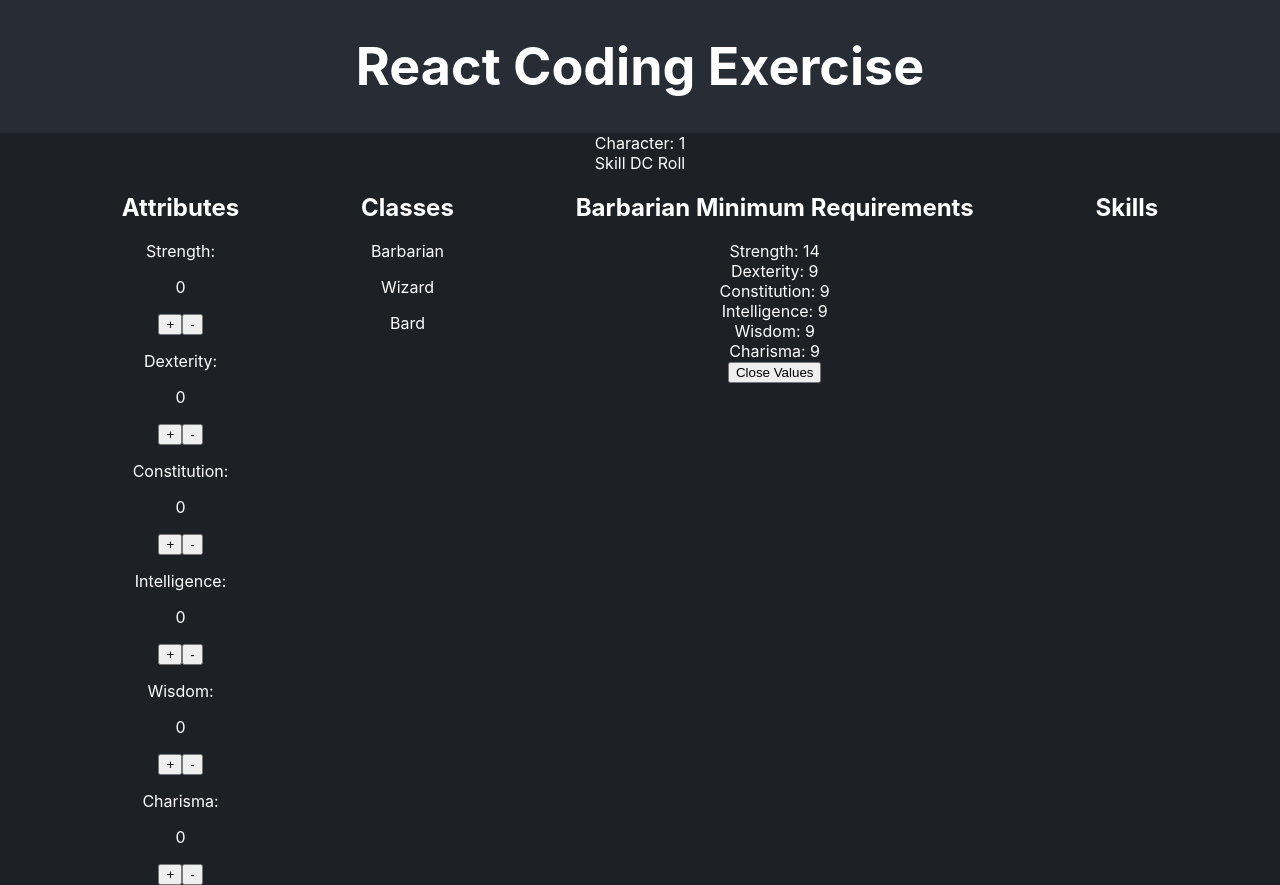
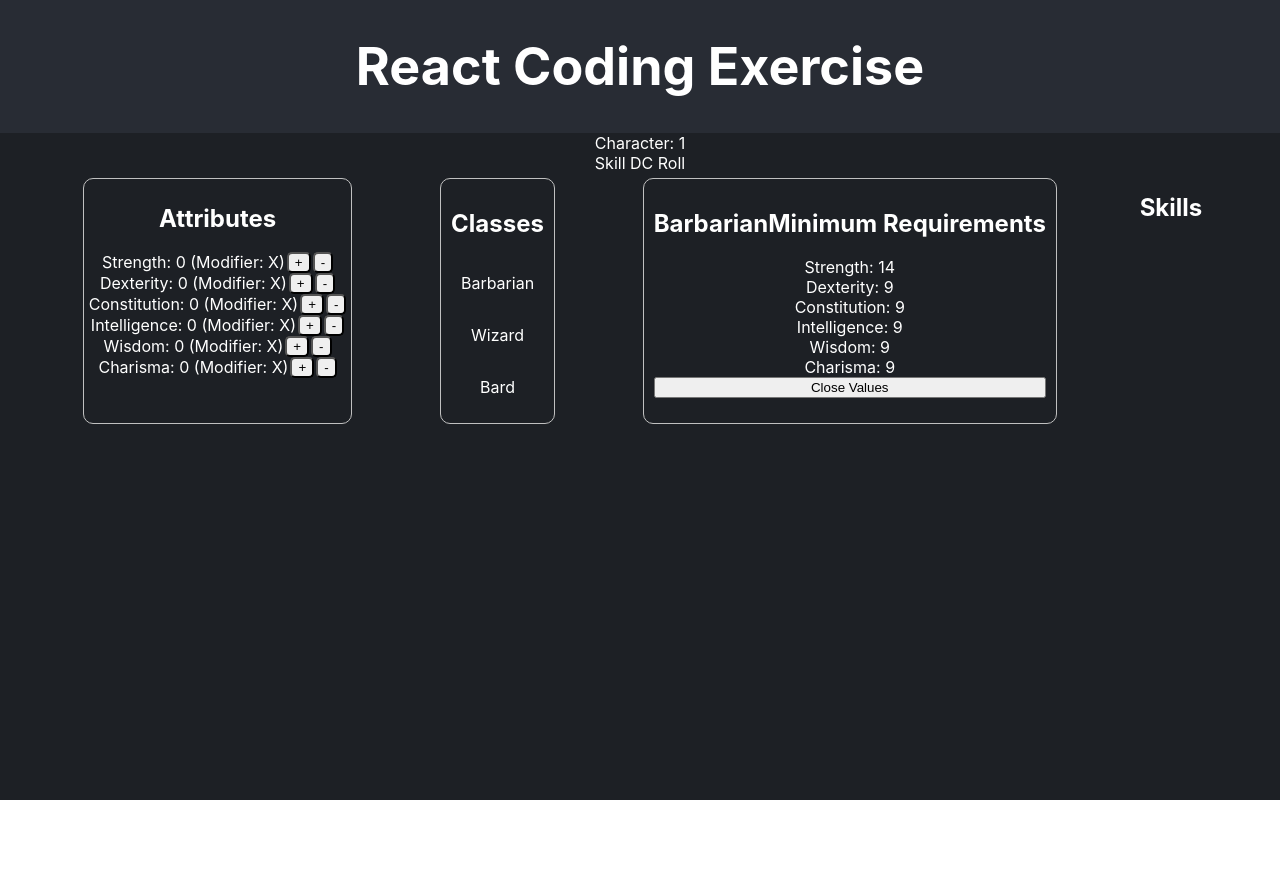
Before and after one commit to gowthami-sukhavasi/recruiting-webapp-character, a React (Create React App) app: page / in a window 1280 px wide. Both pictures are taken after a click on the element "Barbarian". After the commit the page ends 800 px from the top, so only its background shows below. Built offline with nearby package versions, Linux system fonts and the light colour scheme.

Commit message:
Fixed CSS

```diff
--- a/src/App.css
+++ b/src/App.css
@@ -56,3 +56,54 @@
   flex-direction: row;
   justify-content: space-evenly;
 }
+
+.attributes-container {
+  display: flex;
+  flex-direction: column;
+  border: 1px solid silver;
+  border-radius: 10px;
+  padding: 5px;
+  margin: 5px;
+}
+
+.attribute-values {
+  display: flex;
+  justify-content: center;
+}
+
+.attribute-btn {
+  border-radius: 5px;
+  cursor: pointer;
+  margin-left: 2px;
+}
+
+.classes-container {
+  display: flex;
+  flex-direction: column;
+  border: 1px solid silver;
+  border-radius: 10px;
+  padding: 10px;
+  margin: 5px;
+}
+
+.classes-name {
+  cursor: pointer;
+}
+
+.display-class-container {
+  display: flex;
+  flex-direction: column;
+  border: 1px solid silver;
+  border-radius: 10px;
+  padding: 10px;
+  margin: 5px;
+}
+
+.display-heading {
+  display: flex;
+  flex-wrap: wrap;
+}
+
+.display-btn {
+  cursor: pointer;
+}
--- a/src/components/Attributes.jsx
+++ b/src/components/Attributes.jsx
@@ -5,10 +5,10 @@ const Attributes = ({ attributeValues, handleAttributeValues }) => {
     <div className="attributes-container">
       <h1>Attributes</h1>
       {Object.keys(attributeValues).map((attribute) => (
-        <div key={attribute} className="attribute">
-          <p>{attribute}:</p>
-          <p> {attributeValues[attribute]}</p>
+        <div key={attribute} className="attribute-values">
+          {attribute}: {attributeValues[attribute]} (Modifier: X)
           <button
+            className="attribute-btn"
             onClick={(e) => {
               handleAttributeValues(e.target.innerText, attribute);
             }}
@@ -16,6 +16,7 @@ const Attributes = ({ attributeValues, handleAttributeValues }) => {
             +
           </button>
           <button
+            className="attribute-btn"
             onClick={(e) => {
               handleAttributeValues(e.target.innerText, attribute);
             }}
--- a/src/components/Classes.jsx
+++ b/src/components/Classes.jsx
@@ -2,13 +2,13 @@ import React from "react";
 import { CLASS_LIST } from "../consts";
 
 const Classes = ({ classMatch, setDisplayClass }) => {
-  console.log(classMatch);
   return (
-    <div className="classes">
+    <div className="classes-container">
       <h1> Classes </h1>
       {Object.keys(CLASS_LIST).map((classValue, index) => (
         <div key={index}>
           <p
+            className="classes-name"
             onClick={(e) => {
               setDisplayClass(e.target.textContent);
             }}
--- a/src/components/DisplayClass.jsx
+++ b/src/components/DisplayClass.jsx
@@ -2,20 +2,19 @@ import React from "react";
 import { CLASS_LIST } from "../consts";
 
 const DisplayClass = ({ displayClass, setDisplayClass }) => {
-  console.log(displayClass);
-
   return (
-    <div>
-      <h2>
+    <div className="display-class-container">
+      <h2 className="display-heading">
         {displayClass}
         <span> Minimum Requirements</span>
       </h2>
       {Object.keys(CLASS_LIST[displayClass]).map((attribute) => (
-        <div>
+        <div key={attribute}>
           {attribute}: {CLASS_LIST[displayClass][attribute]}
         </div>
       ))}
       <button
+        className="display-btn"
         onClick={() => {
           setDisplayClass([]);
         }}
```
